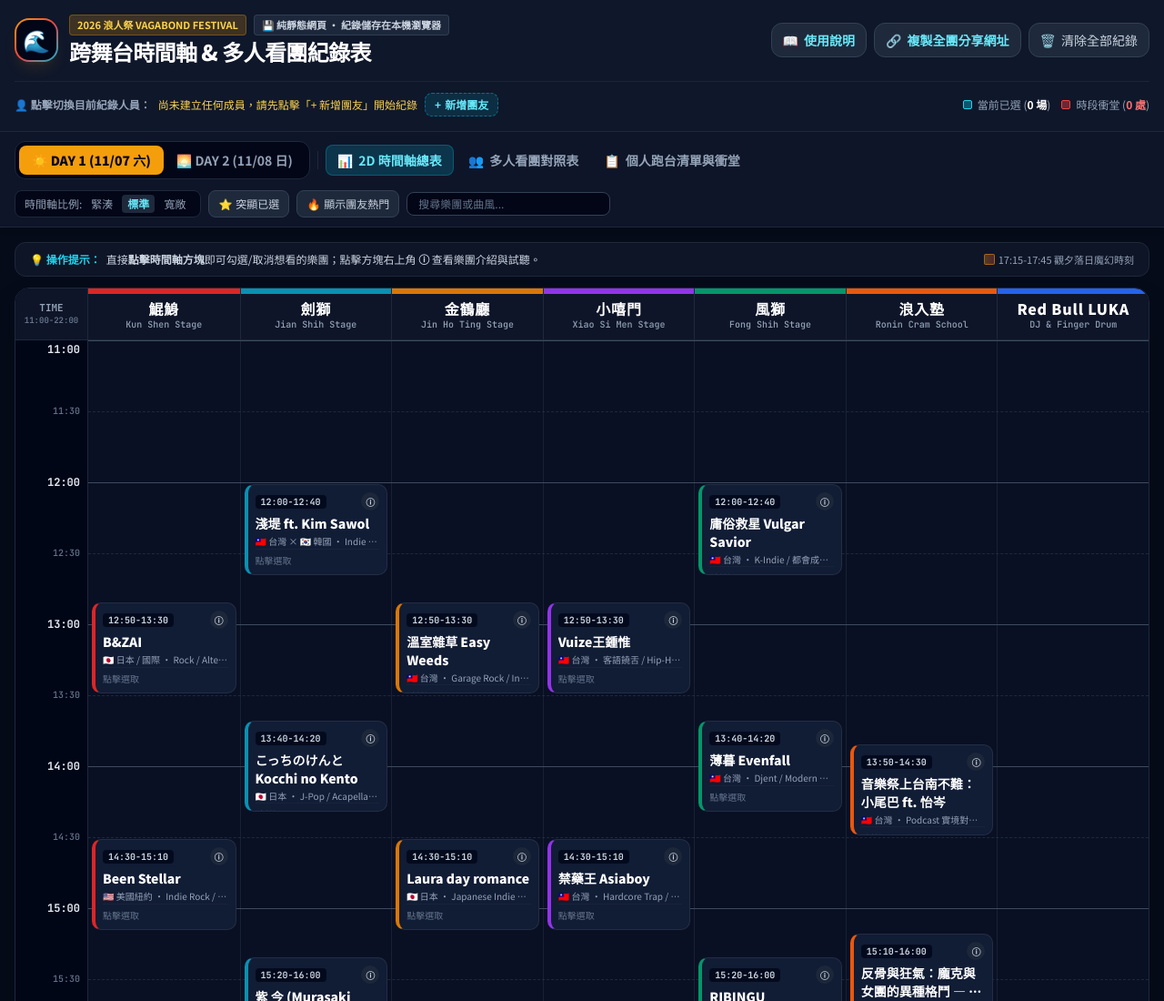
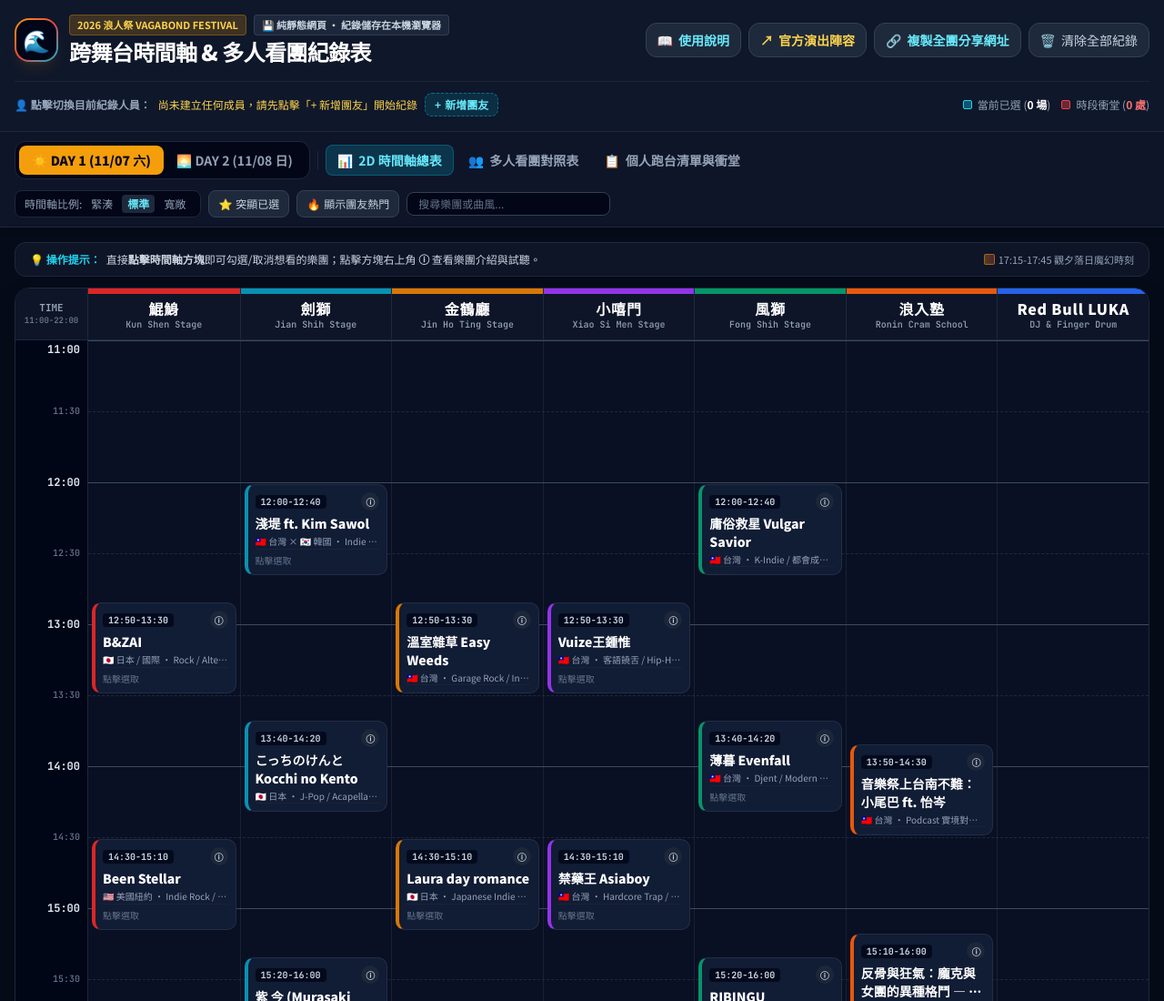
Before and after one commit to idmakers/vagabond2026, a plain HTML site: page index.html in a window 1280 px wide. Shown: the top 1100 px of the page at 91% size. Drawn offline with nearby package versions, Linux system fonts and the light colour scheme.

Commit message:
feat: add official artist lineup links to header and artist notices

```diff
--- a/index.html
+++ b/index.html
@@ -138,6 +138,9 @@
           <a href="./help.html" class="px-3 py-2 rounded-xl bg-slate-800 hover:bg-slate-700 text-cyan-300 border border-slate-700 text-xs sm:text-sm font-bold transition flex items-center gap-1.5">
             <span aria-hidden="true">📖</span> 使用說明
           </a>
+          <a href="https://www.vagabondfest.com/pages/artists" target="_blank" rel="noopener noreferrer" aria-label="官方演出陣容（另開分頁）" class="px-3 py-2 rounded-xl bg-slate-800 hover:bg-slate-700 text-amber-300 border border-slate-700 text-xs sm:text-sm font-bold transition flex items-center gap-1.5">
+            <span aria-hidden="true">↗</span> 官方演出陣容
+          </a>
           <button id="btn-quick-share-url" class="px-3 py-2 rounded-xl bg-slate-800 hover:bg-slate-700 text-cyan-300 border border-slate-700 text-xs sm:text-sm font-bold transition flex items-center gap-1.5">
             <span>🔗</span> 複製全團分享網址
           </button>
@@ -451,6 +454,7 @@
         <aside id="artist-ai-notice" aria-label="AI 生成內容提醒" class="p-3 rounded-xl bg-amber-500/10 border border-amber-500/40 text-xs sm:text-sm text-amber-200 leading-relaxed">
           <p class="font-bold mb-1">⚠️ 樂團介紹為 AI 生成內容</p>
           <p>樂團背景、曲風、演出亮點與介紹由 AI 生成，可能包含錯誤、推測或過時資訊，僅供參考。請以樂團官方資訊及主辦單位公告為準。</p>
+          <a href="https://www.vagabondfest.com/pages/artists" target="_blank" rel="noopener noreferrer" class="inline-block mt-2 font-bold underline underline-offset-4 hover:text-amber-100">查閱官方演出陣容與樂團資訊 ↗<span class="sr-only">（另開分頁）</span></a>
         </aside>
         <div class="p-3 rounded-xl bg-cyan-950/40 border border-cyan-500/30 text-xs text-cyan-200 font-medium" id="modal-artist-highlight">
           演出亮點介紹
```
